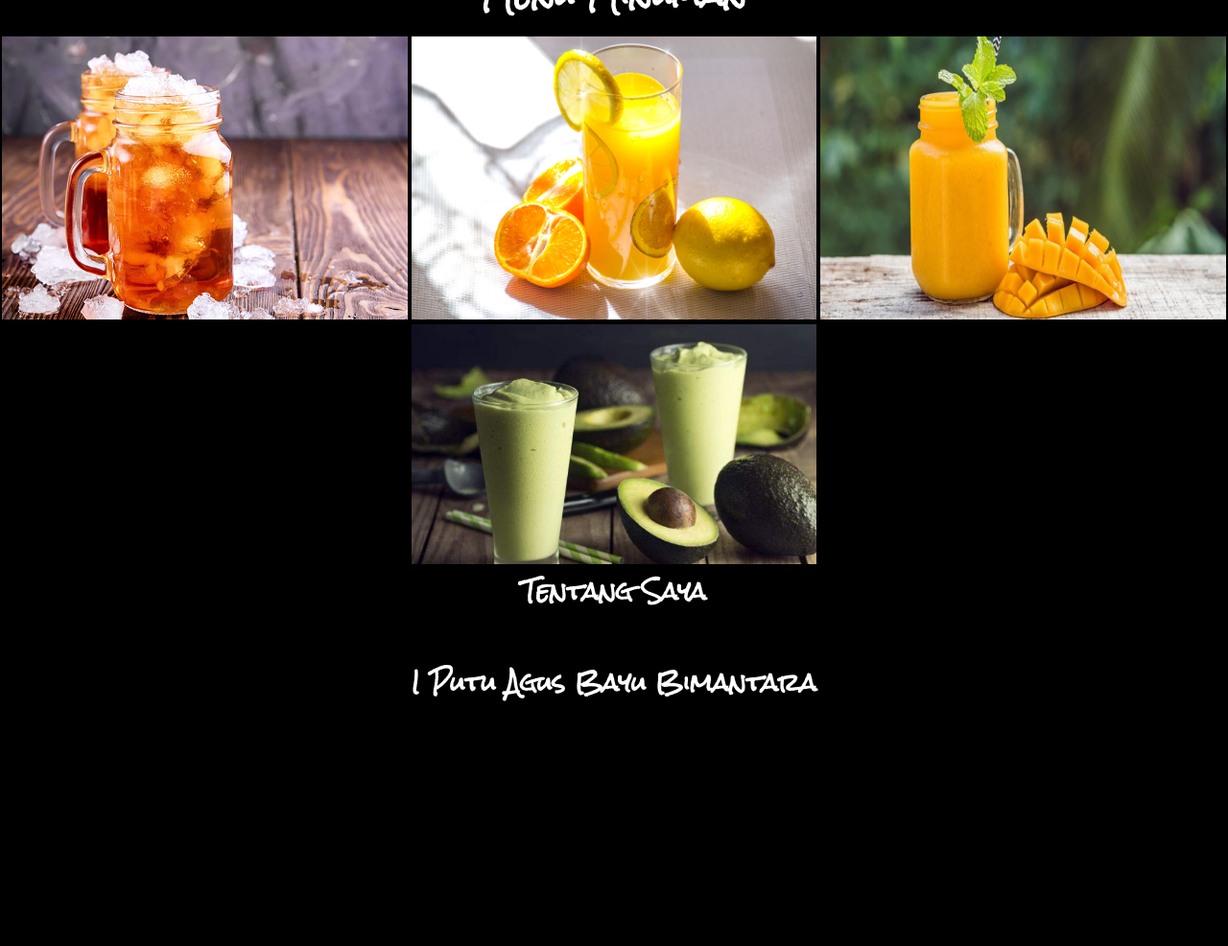
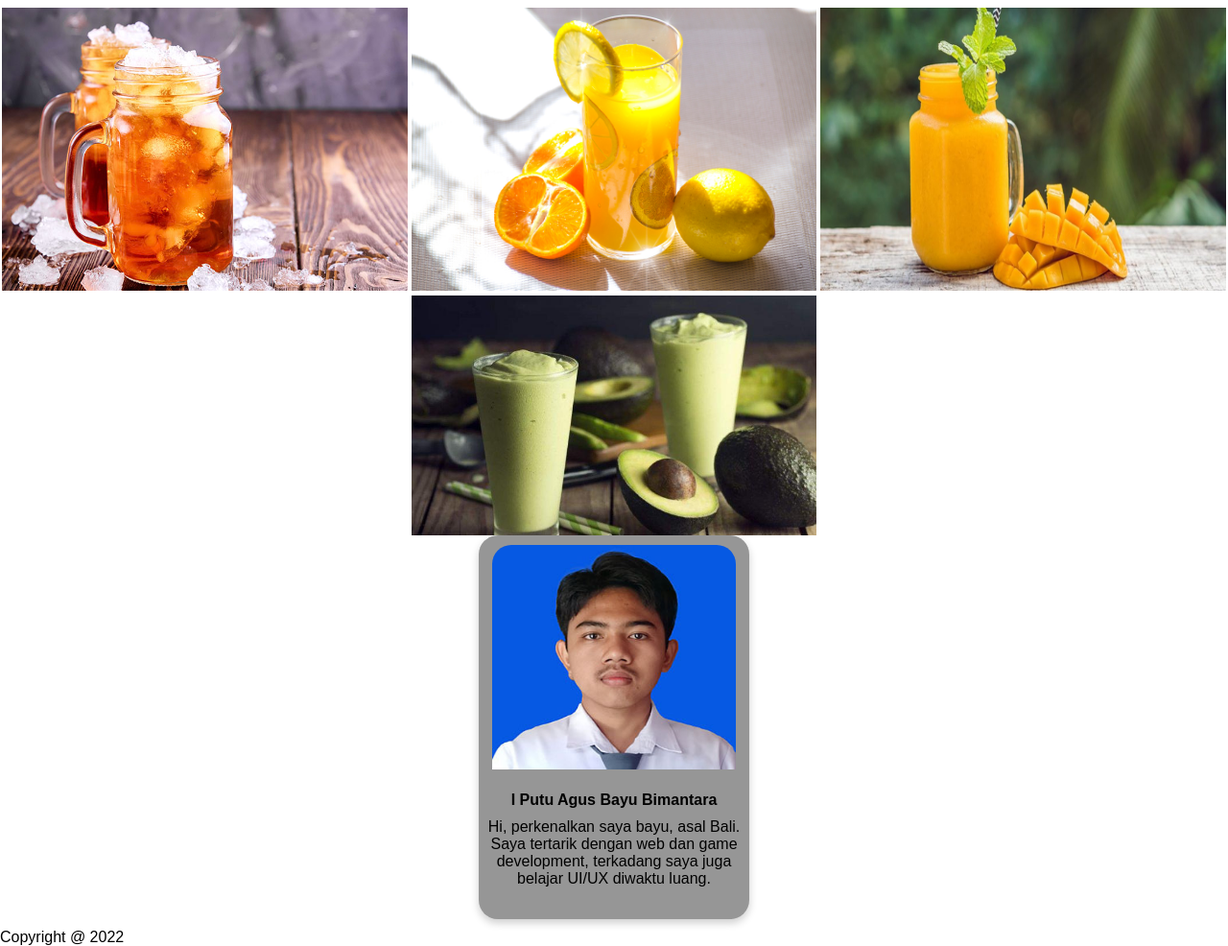
Before and after one commit to bayubim/webMenu, a plain HTML site: page index.html in a window 1280 px wide. Shown: the part 1555-2541 px from the top of the page at 96% size. Before the commit the page ends 2295 px from the top, so only its background shows below. Drawn offline with Linux system fonts and the light colour scheme.

Commit message:
menambah bg profil

```diff
--- a/assets/style.css
+++ b/assets/style.css
@@ -5,18 +5,22 @@
     box-sizing: border-box;
 }
 
+html{
+   scroll-behavior: smooth;
+}
+
 body {
-    background-color: black;
-    color: white;
+    color: rgb(0, 0, 0);
     font-family: 'Rock Salt', cursive;
 }
 
 
 nav {
+    color: white;
     height: 60px;
     width: 100%;
     display:flex ;
-    background-color: black;
+    background:url(images/nav-bg.jpg);
     align-items: center;
     justify-content: space-between;
     position: fixed;
@@ -47,18 +51,23 @@ nav ul li a {
     display: flex;
     justify-content: center;
     align-items: center;
-    background: linear-gradient(to top, black, rgba(0, 0, 0, 0)),
-                url(images/jumbotron.jpg);
+    background: url(images/jumbotron.jpg);
+    background-position: center;
     background-size: cover;
-    background-attachment: scroll;
+    background-attachment: scrool;
 }
 
 .hero h1 {
+    color: white;
     border-bottom: 5px solid white;
     font-weight: bold;
 }
 
-article {
+main {
+    text-align: center;
+}
+
+article .list {
     display: flex;
     flex-wrap: wrap;
     justify-content: space-around;
@@ -70,11 +79,29 @@ article div {
     margin-top: 5px;
 }
 
-article div img{
+article div img {
     width: 100%;
     height: 100%;
 }
+aside {
+    background-color: rgb(150, 150, 150);
+    box-shadow: 0 4px 8px 0 rgba(0,0,0,0.2);
+    transition: 0.3s;
+    border-radius: 20px;
+    width: 22%;
+    padding-top: 10px;
+    height: 400px;
+    margin: auto;
+}
 
-main h1 {
-    text-align: center;
+aside img {
+    border-radius: 20px 20px 0 0;
+    width: 90%;
+    height: 60%;
 }
+
+.detail h1, p{
+    margin-top: 10px;
+    font-size: 16px;
+    font-family: sans-serif;
+}
--- a/index.html
+++ b/index.html
@@ -24,8 +24,9 @@
 
       <main>
         <div id="content">
+          <article>
               <h1>Menu Makanan</h1>
-            <article>
+              <div class="list">
                 <div class="menu">
                   <img src="assets/images/ayam betutu.jpg">
                 </div>
@@ -49,10 +50,12 @@
                 <div class="menu">
                   <img src="assets/images/spagheti.jpg">
                 </div>
+              </div>
             </article>
 
+            <article>
               <h1>Menu Minuman</h1>
-            <article>
+              <div class="list">
                 <div class="menu">
                   <img src="assets/images/es teh.jpg">
                 </div>
@@ -68,17 +71,21 @@
                 <div class="menu">
                   <img src="assets/images/jus alpukat.jpg">
                 </div>
+              </div>
             </article>
         </div>
 
         <aside id="about">
-          <h1>Tentang Saya</h1>
-          <img src="">
+          <img src="assets/images/profil.jpg">
+          <div class="detail">
             <h1>I Putu Agus Bayu Bimantara</h1>
-
+            <p>Hi, perkenalkan saya bayu, asal Bali. Saya tertarik dengan web dan game development, terkadang saya juga belajar UI/UX diwaktu luang.</p>
+          </div>
         </aside>
 
     </main>
-    <footer></footer>
+    <footer>
+      <p>Copyright @ 2022 </p>
+    </footer>
 </body>
 </html>
```
Also changed, not shown: assets/images/nav-bg.jpg (added), assets/images/profil.jpg (added). Lines whose indentation alone changed are shown as unchanged.
